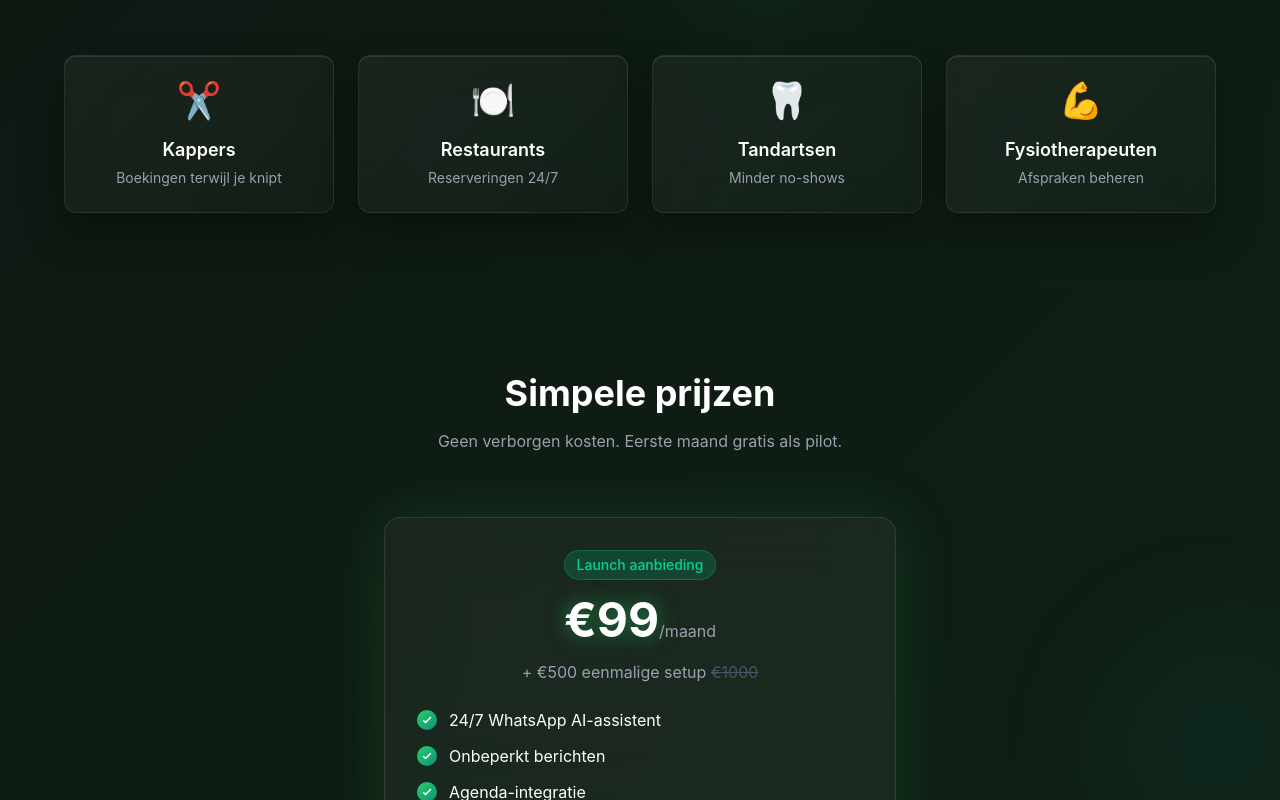
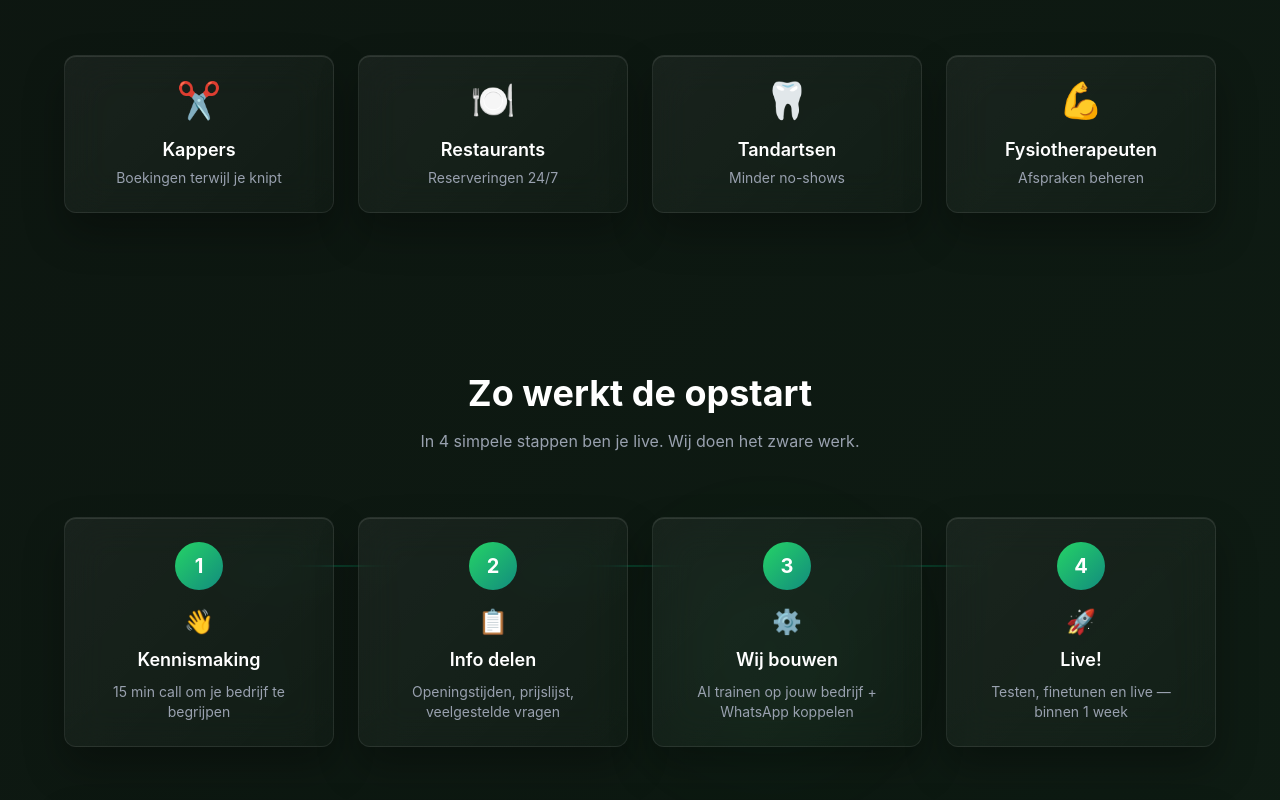
Before and after one commit to OmarNassar1127/whatsapp-agent-landing, a React (Vite) app: page / in a window 1280 px wide. Shown: the part 2000-2800 px from the top of the page. Built offline with nearby package versions, Linux system fonts and the light colour scheme.

Commit message:
Add setup process flow + transparency section

```diff
--- a/src/App.tsx
+++ b/src/App.tsx
@@ -208,6 +208,165 @@ function App() {
         </div>
       </section>
 
+      {/* Setup Process / How we connect */}
+      <section className="py-20 px-4 relative z-10">
+        <div className="max-w-6xl mx-auto">
+          <div className="text-center mb-16">
+            <h2 className="text-3xl md:text-4xl font-bold mb-4">Zo werkt de opstart</h2>
+            <p className="text-gray-400 max-w-2xl mx-auto">
+              In 4 simpele stappen ben je live. Wij doen het zware werk.
+            </p>
+          </div>
+
+          <div className="grid md:grid-cols-4 gap-6">
+            {[
+              {
+                step: "1",
+                title: "Kennismaking",
+                desc: "15 min call om je bedrijf te begrijpen",
+                icon: "👋"
+              },
+              {
+                step: "2",
+                title: "Info delen",
+                desc: "Openingstijden, prijslijst, veelgestelde vragen",
+                icon: "📋"
+              },
+              {
+                step: "3",
+                title: "Wij bouwen",
+                desc: "AI trainen op jouw bedrijf + WhatsApp koppelen",
+                icon: "⚙️"
+              },
+              {
+                step: "4",
+                title: "Live!",
+                desc: "Testen, finetunen en live — binnen 1 week",
+                icon: "🚀"
+              },
+            ].map((item, i) => (
+              <div key={i} className="relative">
+                {/* Connector line */}
+                {i < 3 && (
+                  <div className="hidden md:block absolute top-12 left-[60%] w-[80%] h-[2px] bg-gradient-to-r from-emerald-500/50 to-transparent"></div>
+                )}
+                <div className="liquid-glass-card rounded-xl p-6 text-center relative">
+                  <div className="w-12 h-12 rounded-full whatsapp-gradient flex items-center justify-center mx-auto mb-4 text-xl font-bold">
+                    {item.step}
+                  </div>
+                  <span className="text-2xl mb-2 block">{item.icon}</span>
+                  <h3 className="font-semibold text-lg mb-2">{item.title}</h3>
+                  <p className="text-gray-400 text-sm">{item.desc}</p>
+                </div>
+              </div>
+            ))}
+          </div>
+
+          {/* What we need */}
+          <div className="mt-16 liquid-glass-strong rounded-2xl p-8">
+            <h3 className="text-xl font-semibold mb-6 text-center">Wat hebben we van je nodig?</h3>
+            <div className="grid md:grid-cols-3 gap-6">
+              <div className="flex items-start gap-3">
+                <div className="w-8 h-8 rounded-lg bg-emerald-500/20 flex items-center justify-center flex-shrink-0 mt-1">
+                  <span className="text-emerald-400">📱</span>
+                </div>
+                <div>
+                  <h4 className="font-medium mb-1">WhatsApp Business</h4>
+                  <p className="text-gray-400 text-sm">Je bestaande nummer of wij helpen met nieuw</p>
+                </div>
+              </div>
+              <div className="flex items-start gap-3">
+                <div className="w-8 h-8 rounded-lg bg-emerald-500/20 flex items-center justify-center flex-shrink-0 mt-1">
+                  <span className="text-emerald-400">📄</span>
+                </div>
+                <div>
+                  <h4 className="font-medium mb-1">Basisinfo</h4>
+                  <p className="text-gray-400 text-sm">Prijzen, openingstijden, veelgestelde vragen</p>
+                </div>
+              </div>
+              <div className="flex items-start gap-3">
+                <div className="w-8 h-8 rounded-lg bg-emerald-500/20 flex items-center justify-center flex-shrink-0 mt-1">
+                  <span className="text-emerald-400">📅</span>
+                </div>
+                <div>
+                  <h4 className="font-medium mb-1">Agenda (optioneel)</h4>
+                  <p className="text-gray-400 text-sm">Google Calendar, Treatwell, of eigen systeem</p>
+                </div>
+              </div>
+            </div>
+          </div>
+        </div>
+      </section>
+
+      {/* Transparency / Data Access */}
+      <section className="py-20 px-4 relative z-10">
+        <div className="max-w-6xl mx-auto">
+          <div className="text-center mb-16">
+            <h2 className="text-3xl md:text-4xl font-bold mb-4">Jij blijft in controle</h2>
+            <p className="text-gray-400 max-w-2xl mx-auto">
+              Geen black box. Je ziet alles, past alles aan, en het is jouw data.
+            </p>
+          </div>
+
+          <div className="grid md:grid-cols-3 gap-8">
+            {/* Full chat access */}
+            <div className="liquid-glass-card rounded-2xl p-6">
+              <div className="w-12 h-12 rounded-xl bg-blue-500/20 flex items-center justify-center mb-4">
+                <svg className="w-6 h-6 text-blue-400" fill="none" stroke="currentColor" viewBox="0 0 24 24">
+                  <path strokeLinecap="round" strokeLinejoin="round" strokeWidth={2} d="M8 12h.01M12 12h.01M16 12h.01M21 12c0 4.418-4.03 8-9 8a9.863 9.863 0 01-4.255-.949L3 20l1.395-3.72C3.512 15.042 3 13.574 3 12c0-4.418 4.03-8 9-8s9 3.582 9 8z" />
+                </svg>
+              </div>
+              <h3 className="text-xl font-semibold mb-2">Volledige chat historie</h3>
+              <p className="text-gray-400">
+                Lees alle gesprekken terug. Zie precies wat de AI zegt en hoe klanten reageren. Exporteer wanneer je wilt.
+              </p>
+            </div>
+
+            {/* Improve & adjust */}
+            <div className="liquid-glass-card rounded-2xl p-6">
+              <div className="w-12 h-12 rounded-xl bg-purple-500/20 flex items-center justify-center mb-4">
+                <svg className="w-6 h-6 text-purple-400" fill="none" stroke="currentColor" viewBox="0 0 24 24">
+                  <path strokeLinecap="round" strokeLinejoin="round" strokeWidth={2} d="M11 4a2 2 0 114 0v1a1 1 0 001 1h3a1 1 0 011 1v3a1 1 0 01-1 1h-1a2 2 0 100 4h1a1 1 0 011 1v3a1 1 0 01-1 1h-3a1 1 0 01-1-1v-1a2 2 0 10-4 0v1a1 1 0 01-1 1H7a1 1 0 01-1-1v-3a1 1 0 00-1-1H4a2 2 0 110-4h1a1 1 0 001-1V7a1 1 0 011-1h3a1 1 0 001-1V4z" />
+                </svg>
+              </div>
+              <h3 className="text-xl font-semibold mb-2">Zelf verbeteren</h3>
+              <p className="text-gray-400">
+                Antwoord niet goed? Pas het aan via een simpel dashboard. De AI leert direct van je feedback.
+              </p>
+            </div>
+
+            {/* System integration */}
+            <div className="liquid-glass-card rounded-2xl p-6">
+              <div className="w-12 h-12 rounded-xl bg-amber-500/20 flex items-center justify-center mb-4">
+                <svg className="w-6 h-6 text-amber-400" fill="none" stroke="currentColor" viewBox="0 0 24 24">
+                  <path strokeLinecap="round" strokeLinejoin="round" strokeWidth={2} d="M8 9l3 3-3 3m5 0h3M5 20h14a2 2 0 002-2V6a2 2 0 00-2-2H5a2 2 0 00-2 2v12a2 2 0 002 2z" />
+                </svg>
+              </div>
+              <h3 className="text-xl font-semibold mb-2">Koppel je systemen</h3>
+              <p className="text-gray-400">
+                Werkt met je bestaande agenda, boekingssysteem of CRM. Wij bouwen de koppeling, jij hoeft niks te doen.
+              </p>
+            </div>
+          </div>
+
+          {/* Trust badges */}
+          <div className="mt-12 flex flex-wrap justify-center gap-6">
+            <div className="liquid-glass rounded-full px-4 py-2 flex items-center gap-2">
+              <span className="text-emerald-400">🔒</span>
+              <span className="text-sm">AVG / GDPR compliant</span>
+            </div>
+            <div className="liquid-glass rounded-full px-4 py-2 flex items-center gap-2">
+              <span className="text-emerald-400">🇳🇱</span>
+              <span className="text-sm">Data blijft in Nederland</span>
+            </div>
+            <div className="liquid-glass rounded-full px-4 py-2 flex items-center gap-2">
+              <span className="text-emerald-400">🤝</span>
+              <span className="text-sm">Altijd menselijke support</span>
+            </div>
+          </div>
+        </div>
+      </section>
+
       {/* Pricing */}
       <section className="py-20 px-4 relative z-10">
         <div className="max-w-6xl mx-auto">
```
